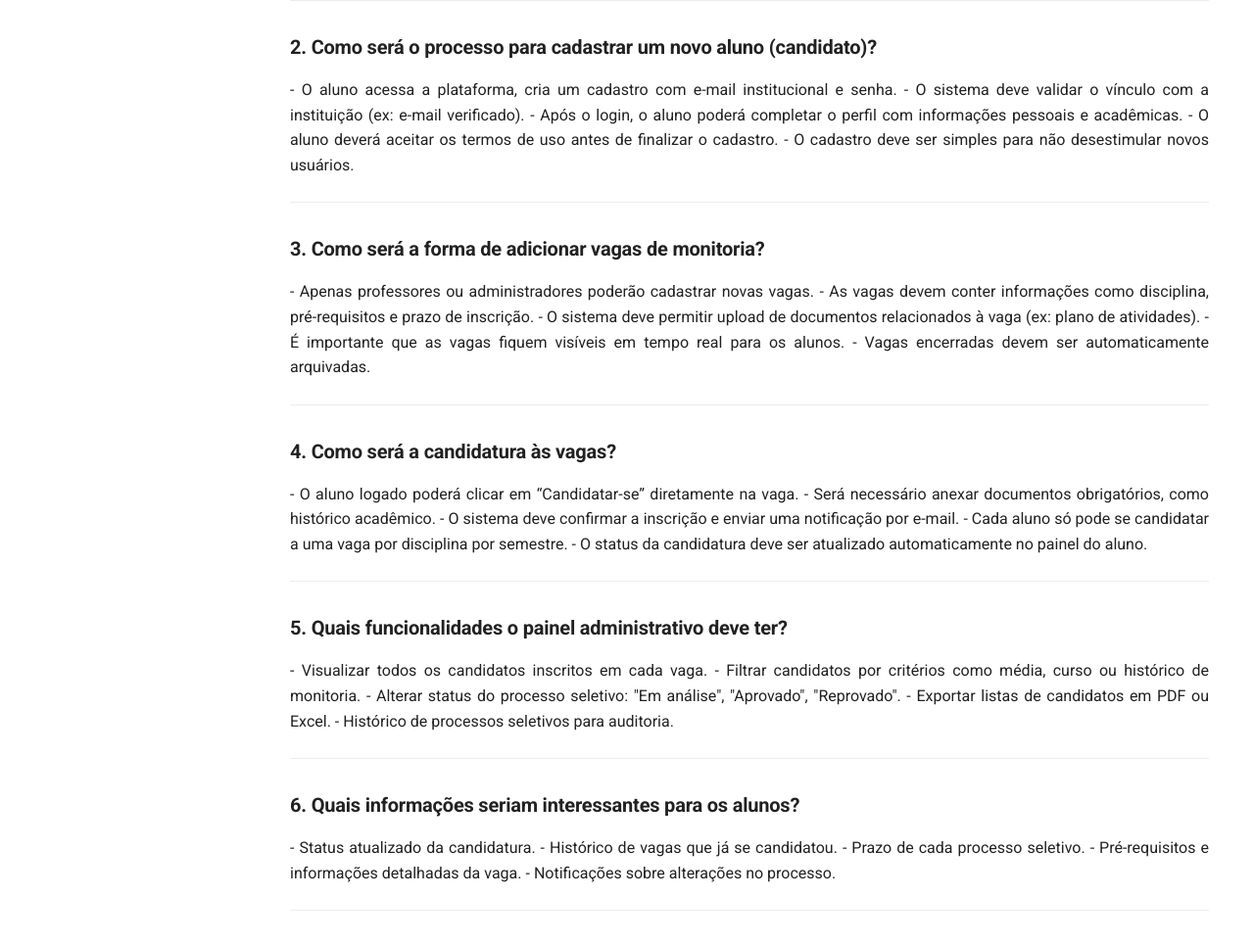
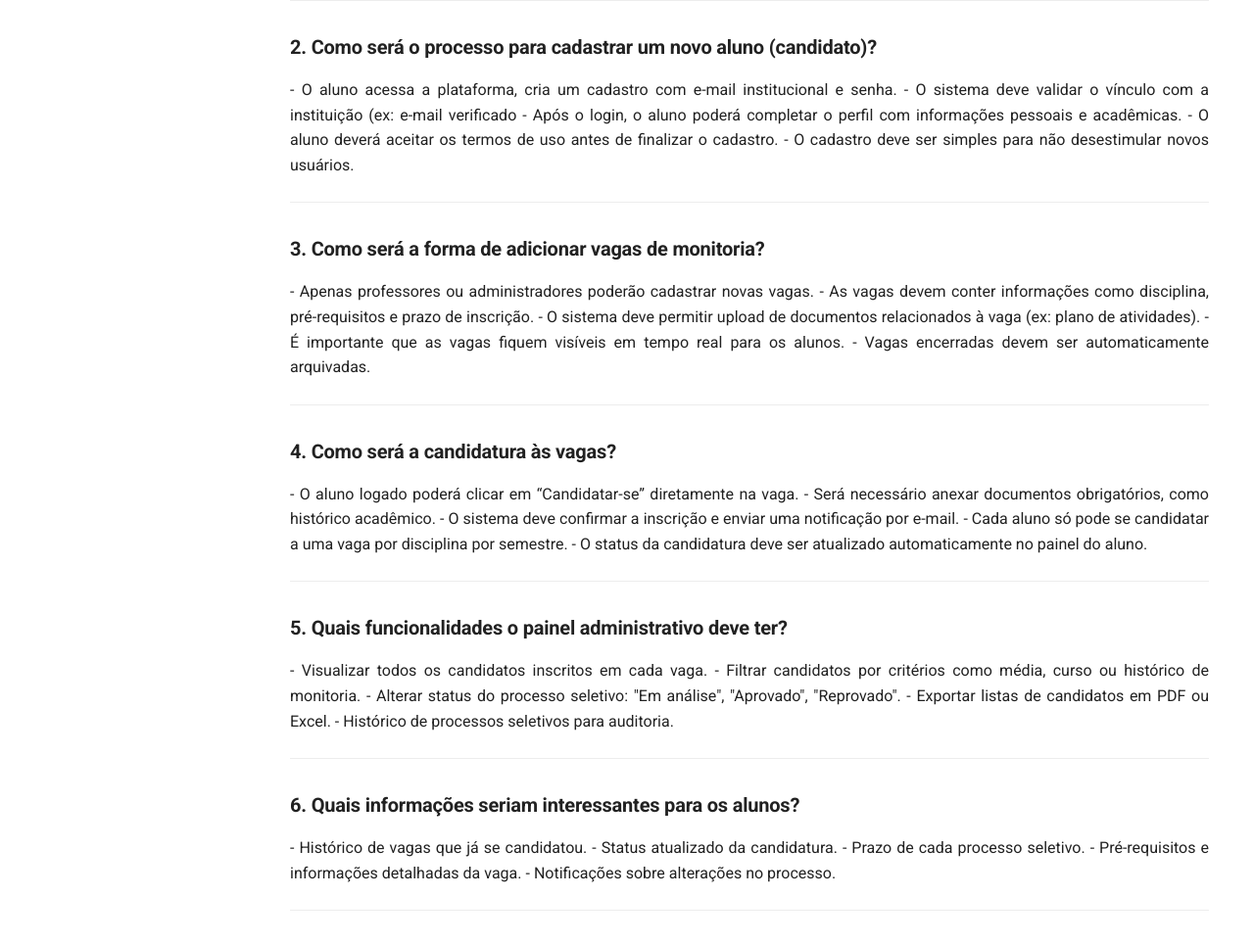
Before and after one commit to Projetos-de-Extensao/PBE_25.2_8004_III, an MkDocs documentation site: the page built from docs/Iniciacao/Brainstorm.md, in a window 1280 px wide and 1400 px high, scrolled down 724 px. Shown: the part 178-1142 px from the top of the window at 98% size. Built offline with MkDocs 1.6.1 and Material for MkDocs 9.7.7, drawn with Linux system fonts in a browser that asks for light colours; comment, search, counter and statistics services are not loaded.

```diff
--- a/docs/Iniciacao/Brainstorm.md
+++ b/docs/Iniciacao/Brainstorm.md
@@ -24,10 +24,15 @@ A equipe se reuniu para debater ideias gerais sobre o projeto via..., começou .
 
 ### **1. Qual o objetivo principal da aplicação?**
 <p align="justify">
+
 - A plataforma deve centralizar todas as vagas de monitoria da faculdade para facilitar o acesso dos alunos.
+
 - O sistema deve permitir candidaturas rápidas e simplificadas.
+
 - A aplicação deve automatizar parte do processo de aprovação dos candidatos.
+
 - O foco é ser simples e intuitivo, garantindo que todos entendam como usar.
+
 - A plataforma também deve armazenar um histórico das candidaturas para futuras consultas.
 </p>
 
@@ -35,10 +40,15 @@ A equipe se reuniu para debater ideias gerais sobre o projeto via..., começou .
 
 ### **2. Como será o processo para cadastrar um novo aluno (candidato)?**
 <p align="justify">
+
 - O aluno acessa a plataforma, cria um cadastro com e-mail institucional e senha.
-- O sistema deve validar o vínculo com a instituição (ex: e-mail verificado).
+
+- O sistema deve validar o vínculo com a instituição (ex: e-mail verificado
+
 - Após o login, o aluno poderá completar o perfil com informações pessoais e acadêmicas.
+
 - O aluno deverá aceitar os termos de uso antes de finalizar o cadastro.
+
 - O cadastro deve ser simples para não desestimular novos usuários.
 </p>
 
@@ -46,10 +56,15 @@ A equipe se reuniu para debater ideias gerais sobre o projeto via..., começou .
 
 ### **3. Como será a forma de adicionar vagas de monitoria?**
 <p align="justify">
+
 - Apenas professores ou administradores poderão cadastrar novas vagas.
+
 - As vagas devem conter informações como disciplina, pré-requisitos e prazo de inscrição.
+
 - O sistema deve permitir upload de documentos relacionados à vaga (ex: plano de atividades).
+
 - É importante que as vagas fiquem visíveis em tempo real para os alunos.
+
 - Vagas encerradas devem ser automaticamente arquivadas.
 </p>
 
@@ -57,10 +72,15 @@ A equipe se reuniu para debater ideias gerais sobre o projeto via..., começou .
 
 ### **4. Como será a candidatura às vagas?**
 <p align="justify">
+
 - O aluno logado poderá clicar em “Candidatar-se” diretamente na vaga.
+
 - Será necessário anexar documentos obrigatórios, como histórico acadêmico.
+
 - O sistema deve confirmar a inscrição e enviar uma notificação por e-mail.
+
 - Cada aluno só pode se candidatar a uma vaga por disciplina por semestre.
+
 - O status da candidatura deve ser atualizado automaticamente no painel do aluno.
 </p>
 
@@ -68,10 +88,15 @@ A equipe se reuniu para debater ideias gerais sobre o projeto via..., começou .
 
 ### **5. Quais funcionalidades o painel administrativo deve ter?**
 <p align="justify">
+
 - Visualizar todos os candidatos inscritos em cada vaga.
+
 - Filtrar candidatos por critérios como média, curso ou histórico de monitoria.
+
 - Alterar status do processo seletivo: "Em análise", "Aprovado", "Reprovado".
+
 - Exportar listas de candidatos em PDF ou Excel.
+
 - Histórico de processos seletivos para auditoria.
 </p>
 
@@ -79,10 +104,15 @@ A equipe se reuniu para debater ideias gerais sobre o projeto via..., começou .
 
 ### **6. Quais informações seriam interessantes para os alunos?**
 <p align="justify">
+
+- Histórico de vagas que já se candidatou.
+
 - Status atualizado da candidatura.
-- Histórico de vagas que já se candidatou.
+
 - Prazo de cada processo seletivo.
+
 - Pré-requisitos e informações detalhadas da vaga.
+
 - Notificações sobre alterações no processo.
 </p>
 
```
